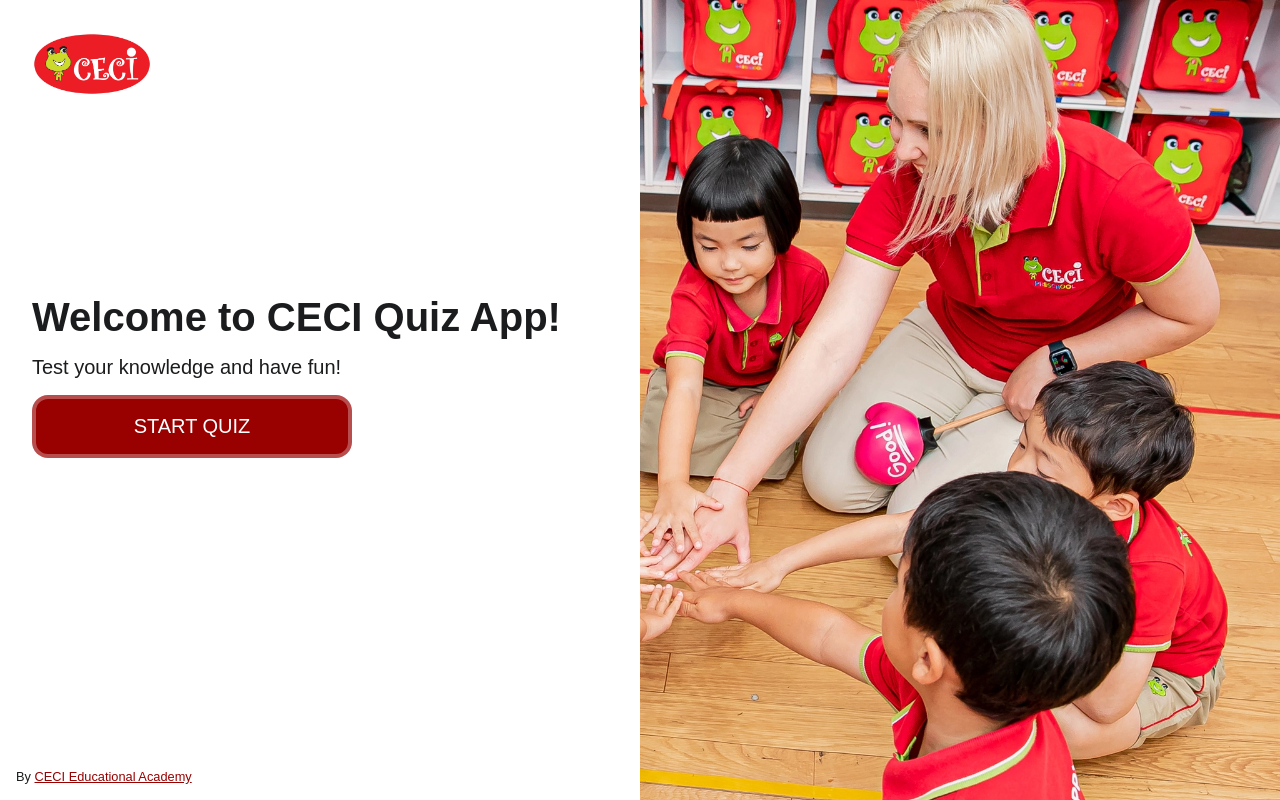
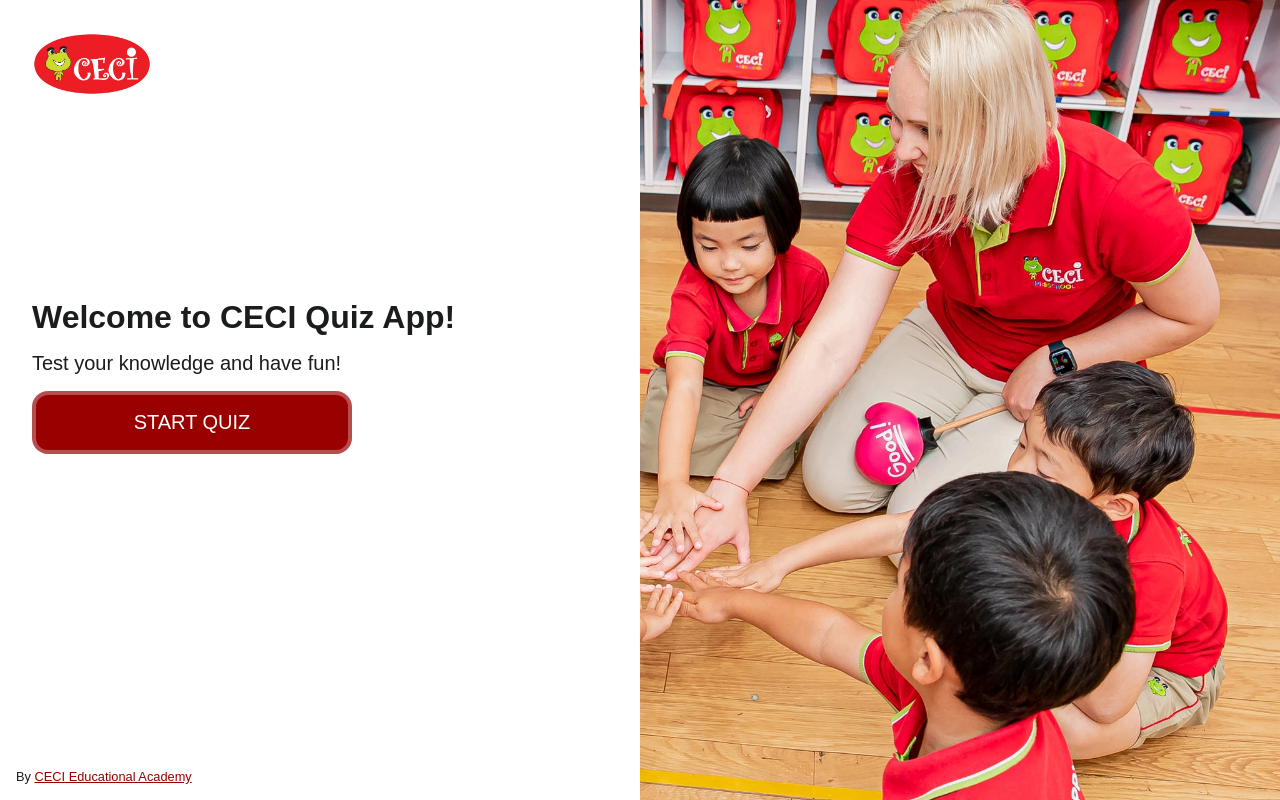
Before and after one commit to pedroelton/Ceci_Quiz_Game, a React (Create React App) app: page / in a window 1280 px wide. Built offline with nearby package versions, Linux system fonts and the light colour scheme.

Commit message:
included fav

```diff
--- a/src/components/pages/LandingPage.css
+++ b/src/components/pages/LandingPage.css
@@ -208,11 +208,10 @@
   .landingPage-content_right {
     display: none;
   }
+
   .landingPage-content_left h1 {
     text-align: center;
-    .landingPage-content_left h1 {
-      font-size: 2rem;
-    }
+    font-size: 2.5rem;
   }
 
   .landingPage-content_left p {
@@ -239,4 +238,8 @@
     justify-content: space-between;
     align-items: center;
   }
+  .landingPage-content_left h1 {
+    font-size: 2rem;
+    z-index: 2;
+  }
 }
```
